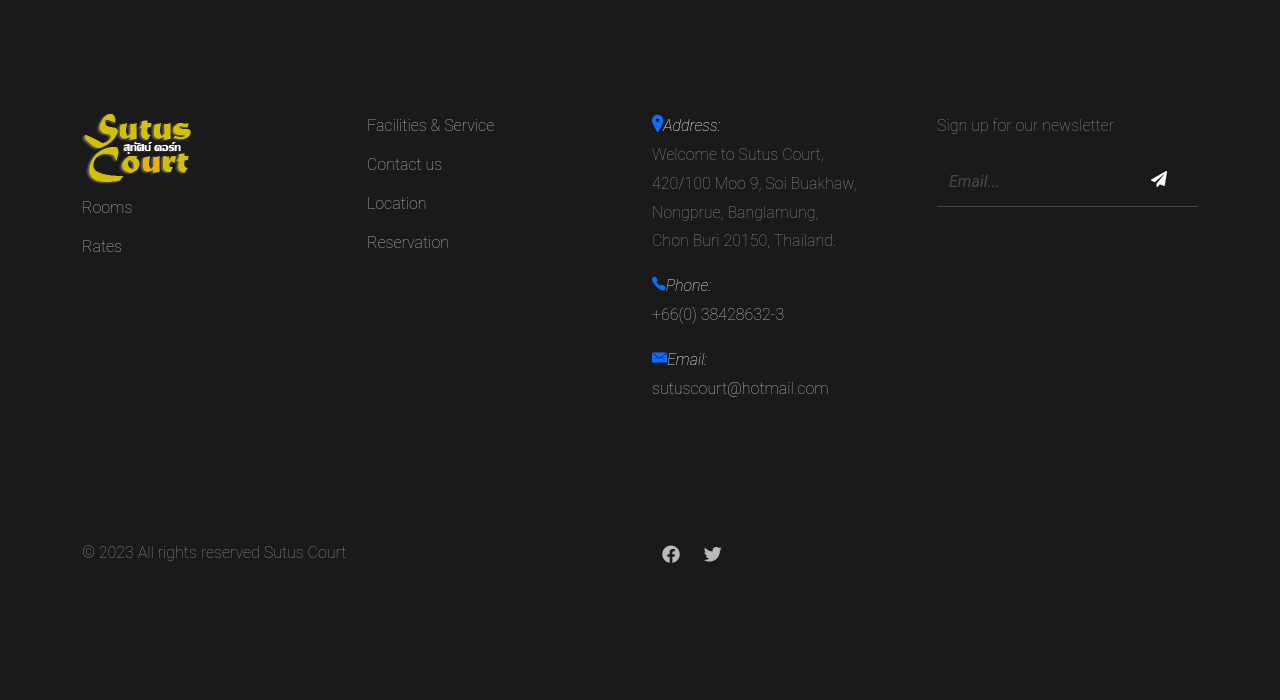
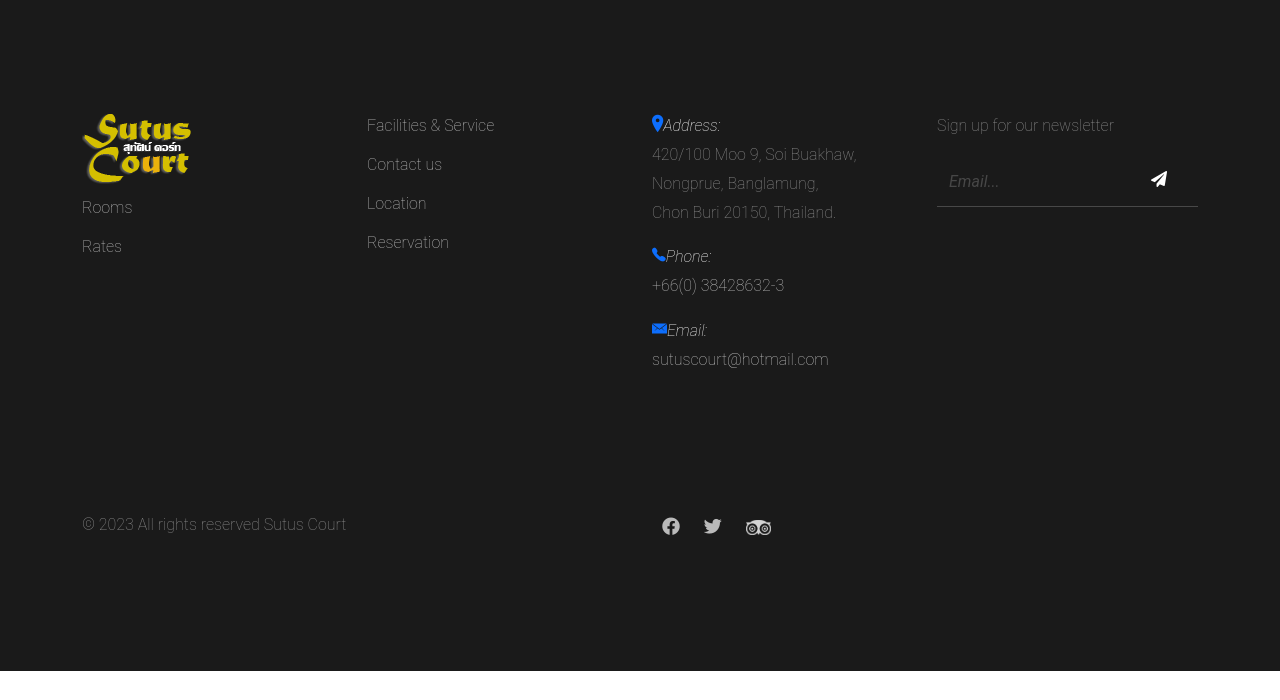
Before and after one commit to fordft168/sutuscourtv1-1.github.io, a PHP site: page / in a window 1280 px wide. Shown: the part 5434-6134 px from the top of the page. After the commit the page ends 6105 px from the top, so only its background shows below. Run offline with PHP 8.4, Linux system fonts and the light colour scheme; some web fonts are replaced.

Commit message:
add adviosor to footer

```diff
--- a/contact.html
+++ b/contact.html
@@ -321,7 +321,6 @@
             <div class="col-md-3 mb-5 pr-md-5 contact-info">
               <p>
                 <span class="d-block"><span class="ion-ios-location h5 mr-3 text-primary"></span>Address:</span>
-                <span>Welcome to Sutus Court,</span><br>
                 <span>420/100 Moo 9, Soi Buakhaw,</span><br>
                 <span>Nongprue, Banglamung,</span><br>
                 <span>Chon Buri 20150, Thailand.</span>
@@ -352,6 +351,7 @@
             <p class="col-md-6 text-right social">
               <a href="#"><span class="fab fa-facebook"></span></a>
               <a href="#"><span class="fab fa-twitter"></span></a>
+              <a href="https://th.tripadvisor.com/Hotel_Review-g293919-d2283542-Reviews-Sutus_Court-Pattaya_Chonburi_Province.html" target="_blank"><img src="images/tripadvisor-icon.png" alt="TripAdvisor" class="small-icon"></a>
             </p>
           </div>
         </div>
--- a/css/style.css
+++ b/css/style.css
@@ -803,6 +803,12 @@ textarea.form-control {
     outline: none;
   }
 
+  .small-icon {
+    width: 25px; /* Adjust the width as per your requirement */
+    height: auto;
+  }
+
+
 
 
 
--- a/facilities.html
+++ b/facilities.html
@@ -428,7 +428,6 @@
             <div class="col-md-3 mb-5 pr-md-5 contact-info">
               <p>
                 <span class="d-block"><span class="ion-ios-location h5 mr-3 text-primary"></span>Address:</span>
-                <span>Welcome to Sutus Court,</span><br>
                 <span>420/100 Moo 9, Soi Buakhaw,</span><br>
                 <span>Nongprue, Banglamung,</span><br>
                 <span>Chon Buri 20150, Thailand.</span>
@@ -459,6 +458,7 @@
             <p class="col-md-6 text-right social">
               <a href="#"><span class="fab fa-facebook"></span></a>
               <a href="#"><span class="fab fa-twitter"></span></a>
+              <a href="https://th.tripadvisor.com/Hotel_Review-g293919-d2283542-Reviews-Sutus_Court-Pattaya_Chonburi_Province.html" target="_blank"><img src="images/tripadvisor-icon.png" alt="TripAdvisor" class="small-icon"></a>
             </p>
           </div>
         </div>
--- a/index.html
+++ b/index.html
@@ -655,7 +655,6 @@
             <div class="col-md-3 mb-5 pr-md-5 contact-info">
               <p>
                 <span class="d-block"><span class="ion-ios-location h5 mr-3 text-primary"></span>Address:</span>
-                <span>Welcome to Sutus Court,</span><br>
                 <span>420/100 Moo 9, Soi Buakhaw,</span><br>
                 <span>Nongprue, Banglamung,</span><br>
                 <span>Chon Buri 20150, Thailand.</span>
@@ -686,10 +685,13 @@
             <p class="col-md-6 text-right social">
               <a href="#"><span class="fab fa-facebook"></span></a>
               <a href="#"><span class="fab fa-twitter"></span></a>
+              <a href="https://th.tripadvisor.com/Hotel_Review-g293919-d2283542-Reviews-Sutus_Court-Pattaya_Chonburi_Province.html" target="_blank"><img src="images/tripadvisor-icon.png" alt="TripAdvisor" class="small-icon"></a>
             </p>
           </div>
         </div>
       </footer>
+
+
 
 
 
--- a/location.html
+++ b/location.html
@@ -197,7 +197,6 @@
             <div class="col-md-3 mb-5 pr-md-5 contact-info">
               <p>
                 <span class="d-block"><span class="ion-ios-location h5 mr-3 text-primary"></span>Address:</span>
-                <span>Welcome to Sutus Court,</span><br>
                 <span>420/100 Moo 9, Soi Buakhaw,</span><br>
                 <span>Nongprue, Banglamung,</span><br>
                 <span>Chon Buri 20150, Thailand.</span>
@@ -228,6 +227,7 @@
             <p class="col-md-6 text-right social">
               <a href="#"><span class="fab fa-facebook"></span></a>
               <a href="#"><span class="fab fa-twitter"></span></a>
+              <a href="https://th.tripadvisor.com/Hotel_Review-g293919-d2283542-Reviews-Sutus_Court-Pattaya_Chonburi_Province.html" target="_blank"><img src="images/tripadvisor-icon.png" alt="TripAdvisor" class="small-icon"></a>
             </p>
           </div>
         </div>
--- a/rates.html
+++ b/rates.html
@@ -357,7 +357,6 @@
             <div class="col-md-3 mb-5 pr-md-5 contact-info">
               <p>
                 <span class="d-block"><span class="ion-ios-location h5 mr-3 text-primary"></span>Address:</span>
-                <span>Welcome to Sutus Court,</span><br>
                 <span>420/100 Moo 9, Soi Buakhaw,</span><br>
                 <span>Nongprue, Banglamung,</span><br>
                 <span>Chon Buri 20150, Thailand.</span>
@@ -388,6 +387,7 @@
             <p class="col-md-6 text-right social">
               <a href="#"><span class="fab fa-facebook"></span></a>
               <a href="#"><span class="fab fa-twitter"></span></a>
+              <a href="https://th.tripadvisor.com/Hotel_Review-g293919-d2283542-Reviews-Sutus_Court-Pattaya_Chonburi_Province.html" target="_blank"><img src="images/tripadvisor-icon.png" alt="TripAdvisor" class="small-icon"></a>
             </p>
           </div>
         </div>
--- a/rooms.html
+++ b/rooms.html
@@ -610,14 +610,13 @@
             <div class="col-md-3 mb-5 pr-md-5 contact-info">
               <p>
                 <span class="d-block"><span class="ion-ios-location h5 mr-3 text-primary"></span>Address:</span>
-                <span>Welcome to Sutus Court,</span><br>
                 <span>420/100 Moo 9, Soi Buakhaw,</span><br>
                 <span>Nongprue, Banglamung,</span><br>
                 <span>Chon Buri 20150, Thailand.</span>
               </p>
               <p>
                 <span class="d-block"><span class="ion-ios-telephone h5 mr-3 text-primary"></span>Phone:</span>
-                <span><a href="tel:+66(0) 38428632-3"></a>+66(0) 38428632-3</a></span>
+                <span><a href="tel:+66(0) 38428632-3">+66(0) 38428632-3</a></span>
               </p>
               <p>
                 <span class="d-block"><span class="ion-ios-email h5 mr-3 text-primary"></span>Email:</span>
@@ -641,6 +640,7 @@
             <p class="col-md-6 text-right social">
               <a href="#"><span class="fab fa-facebook"></span></a>
               <a href="#"><span class="fab fa-twitter"></span></a>
+              <a href="https://th.tripadvisor.com/Hotel_Review-g293919-d2283542-Reviews-Sutus_Court-Pattaya_Chonburi_Province.html" target="_blank"><img src="images/tripadvisor-icon.png" alt="TripAdvisor" class="small-icon"></a>
             </p>
           </div>
         </div>
```
Also changed, not shown: images/tripadvisor-icon.png (added).
